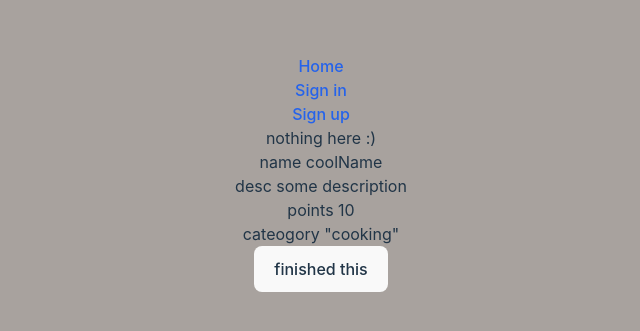
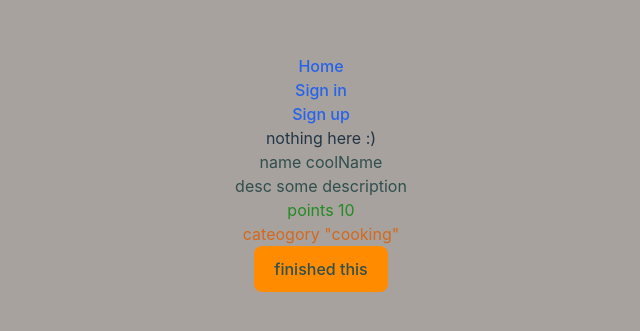
Before and after one commit to Sawbez/gamify-real, a React (Vite) app in the folder front/: page / in a window 1280 px wide. Shown: the part 227-558 px from the top of the page, without its empty margins (319-959 px from the left). Built offline with nearby package versions, Linux system fonts and the light colour scheme.

Commit message:
stylistic choices

```diff
--- a/front/src/index.css
+++ b/front/src/index.css
@@ -1,5 +1,5 @@
+@tailwind components;
 @tailwind base;
-@tailwind components;
 @tailwind utilities;
 
 :root {
@@ -15,6 +15,26 @@
   text-rendering: optimizeLegibility;
   -webkit-font-smoothing: antialiased;
   -moz-osx-font-smoothing: grayscale;
+}
+
+.atask{
+color:darkslategray
+}
+
+.atask button {
+background-color:darkorange
+}
+
+#category {
+color:chocolate
+}
+
+#points {
+  color:forestgreen
+}
+
+.atask h2 {
+  color:darkslategray;
 }
 
 a {
--- a/front/src/taskboard.tsx
+++ b/front/src/taskboard.tsx
@@ -64,8 +64,8 @@ const TaskBoard = ({ userInfo }:{
       ) : (<><p>nothing here :)</p><div className="atask">
       <h2>name coolName</h2>
       <p> desc some description</p>
-      <p>points 10</p>
-      <p>cateogory "cooking"</p>
+      <p id="points">points 10</p>
+      <p id="category">cateogory "cooking"</p>
       <button>finished this</button>
     </div></>)
       }
```
